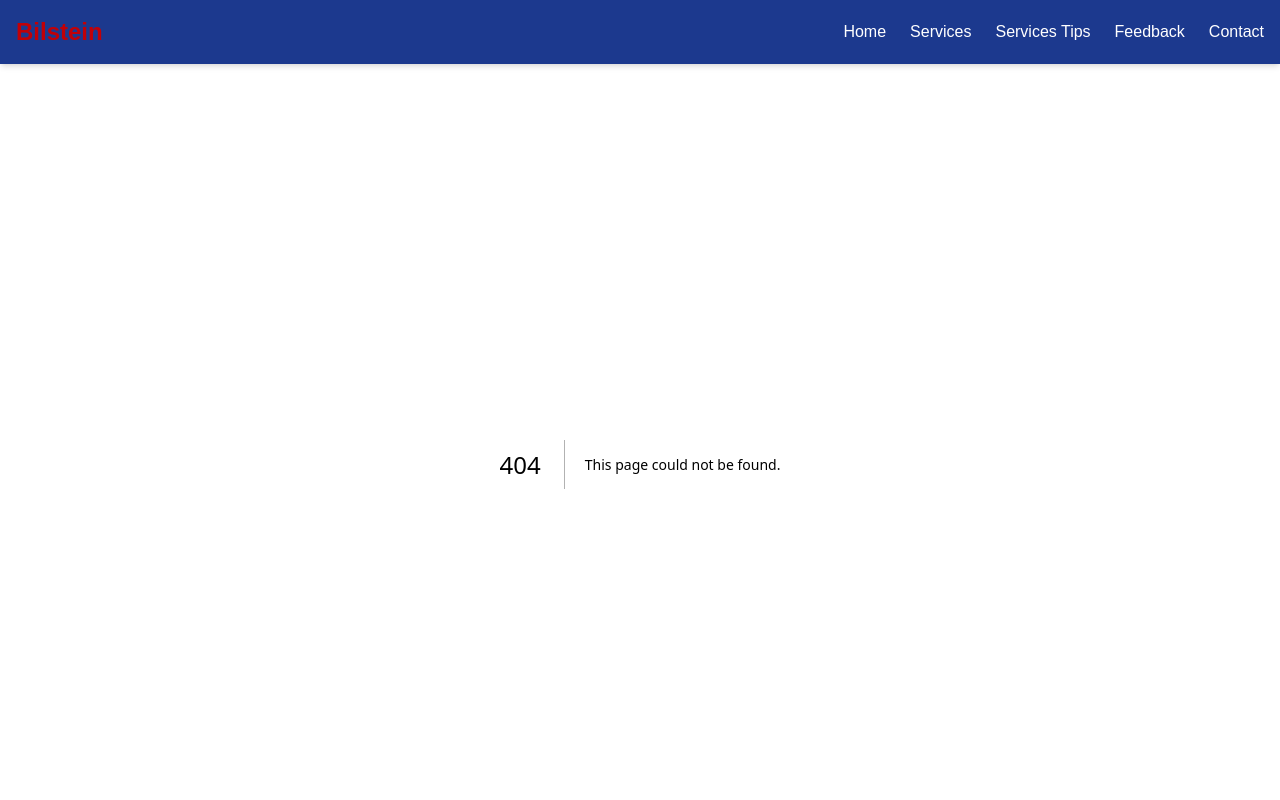
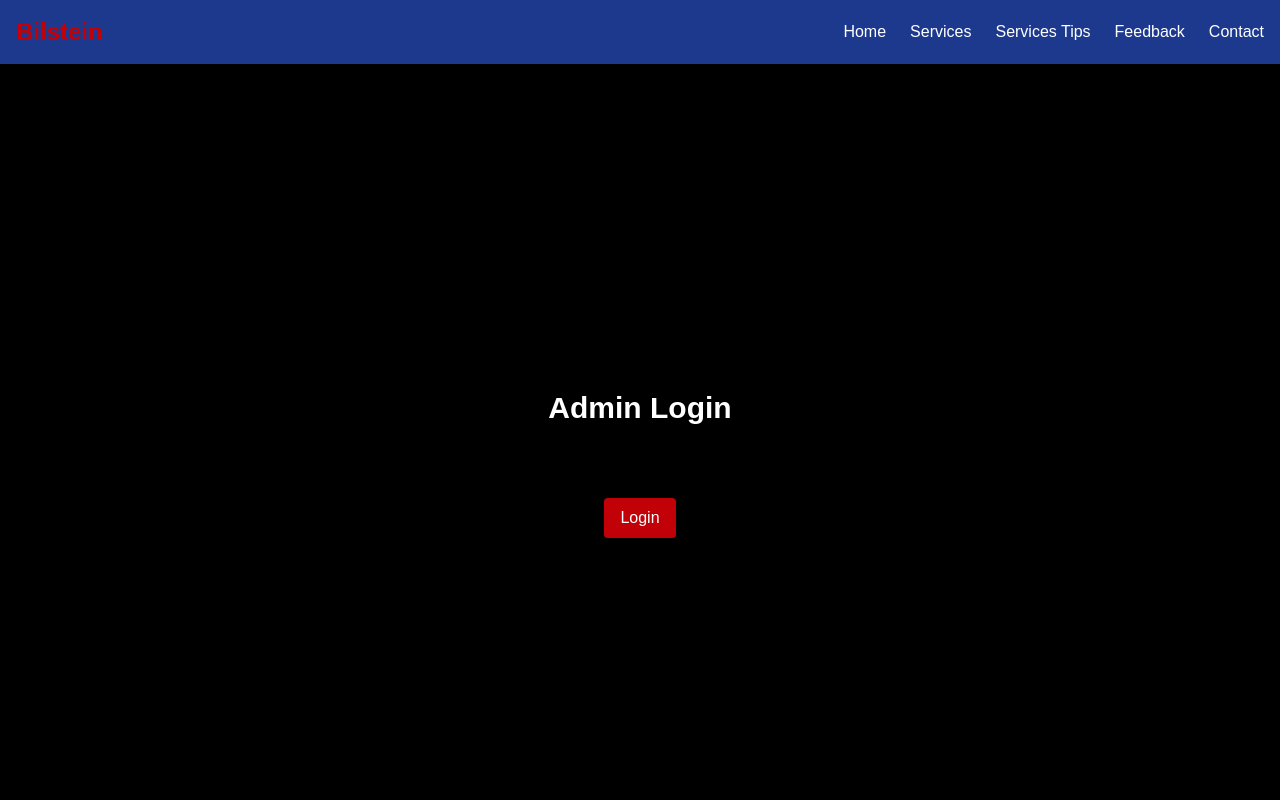
Before and after one commit to Dnmrk4/bilstein, a Next.js app: page /login in a window 1280 px wide. Before the commit this address had no page. Shown: the top 800 px of the page. Built offline with nearby package versions, Linux system fonts and the light colour scheme.

Commit message:
Add LoginPage component for admin authentication

```diff
--- /dev/null
+++ b/src/app/login/page.tsx
@@ -0,0 +1,33 @@
+'use client';
+import { useState } from 'react';
+import { useRouter } from 'next/navigation';
+
+export default function LoginPage() {
+  const [password, setPassword] = useState('');
+  const router = useRouter();
+
+  const handleLogin = () => {
+    if (password === 'bilsteinSecret123') {
+      localStorage.setItem('auth', 'true');
+      router.push('/admin');
+    } else {
+      alert('Incorrect password');
+    }
+  };
+
+  return (
+    <div className="h-screen flex flex-col items-center justify-center bg-black text-white">
+      <h1 className="text-3xl mb-4 font-bold">Admin Login</h1>
+      <input
+        type="password"
+        className="p-2 rounded text-black"
+        placeholder="Enter admin password"
+        value={password}
+        onChange={(e) => setPassword(e.target.value)}
+      />
+      <button onClick={handleLogin} className="mt-4 bg-red-700 px-4 py-2 rounded">
+        Login
+      </button>
+    </div>
+  );
+}
```
